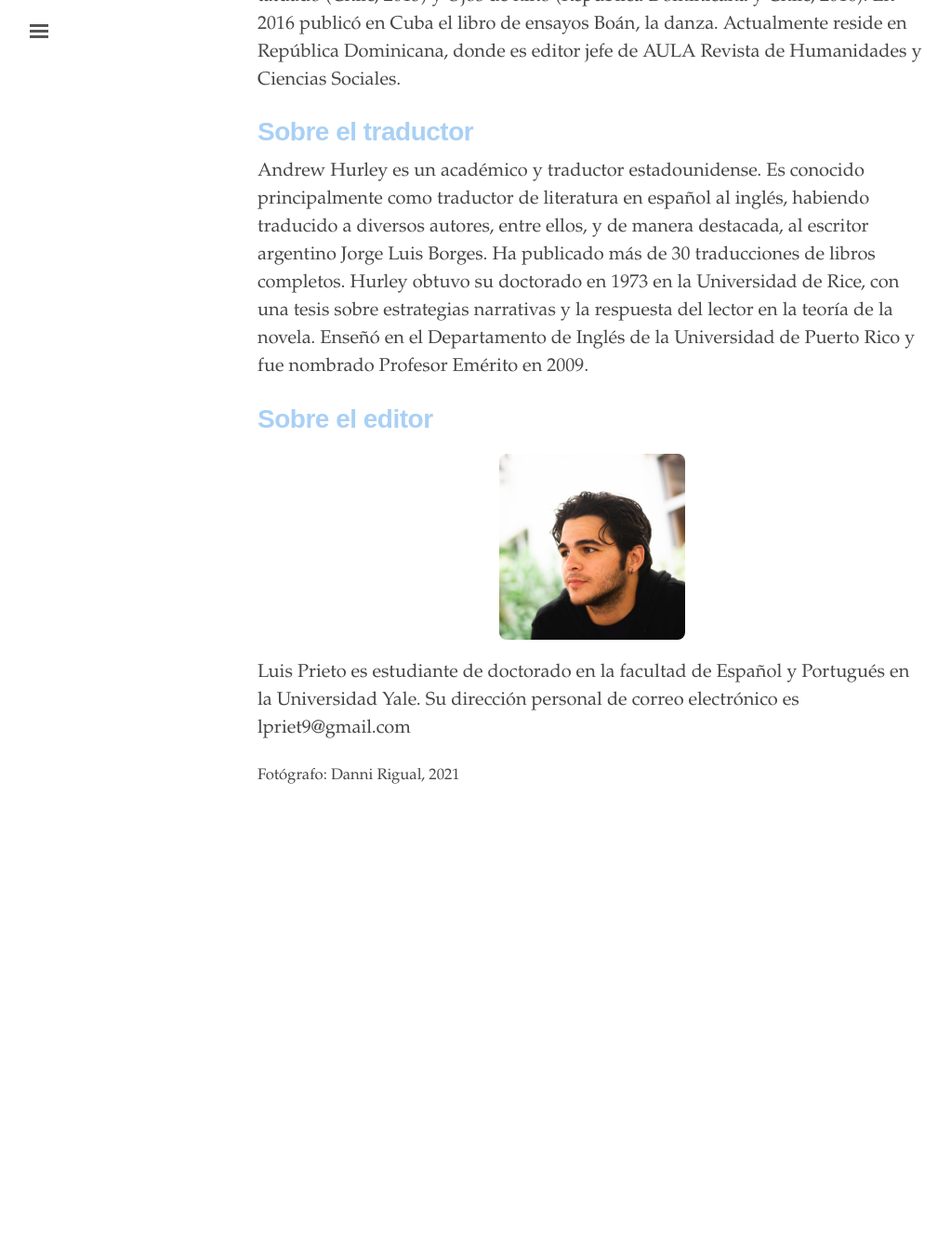
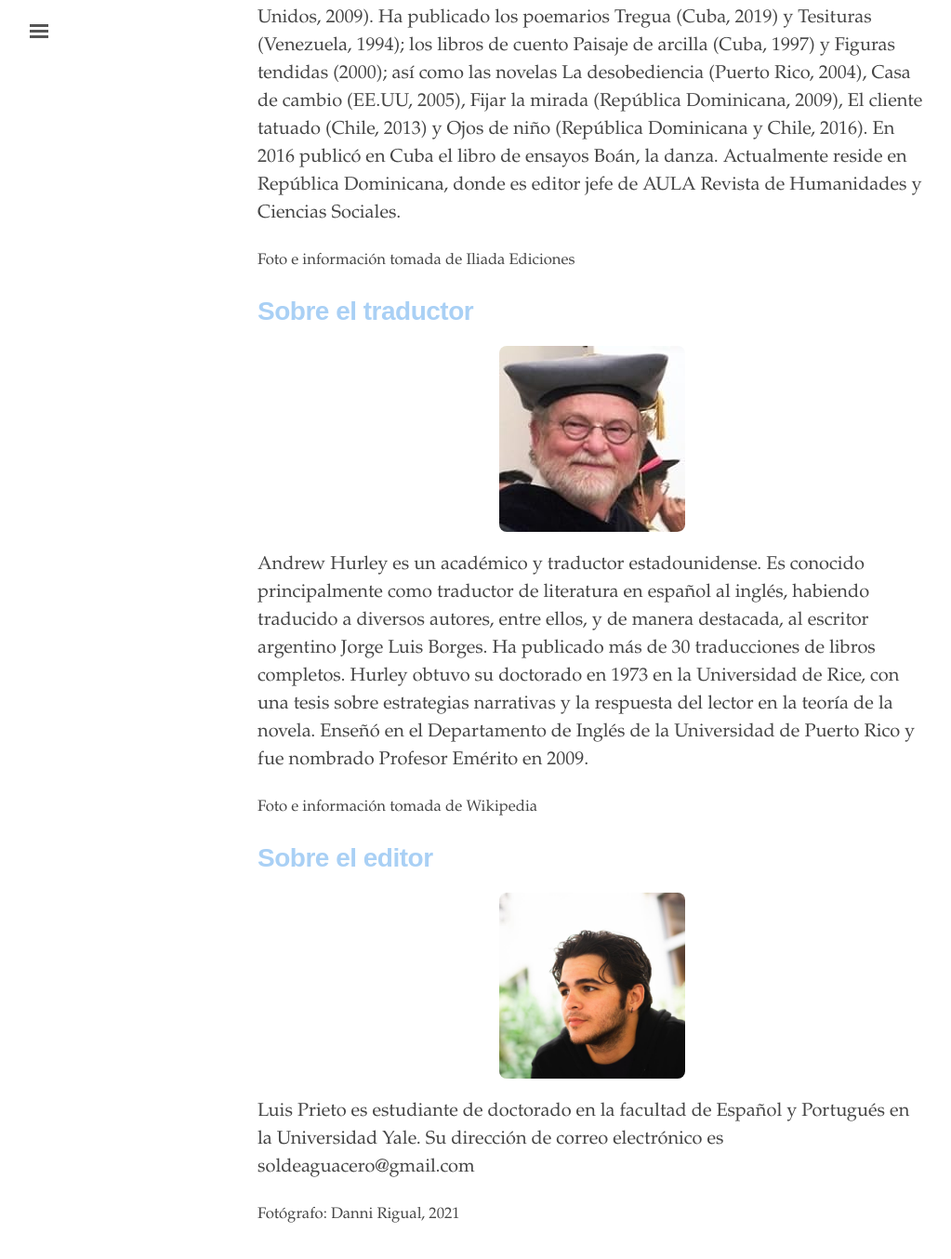
Before and after one commit to edicionesdereparto/paisajedearcilla, a Jekyll site: the page built from info.md, in a window 1280 px wide and 1400 px high, scrolled down 529 px. Shown: the top 1354 px of the window at 93% size, without its empty margins (3-1026 px from the left). Built offline with Jekyll 4.4.1, drawn with Linux system fonts in a browser that asks for light colours; before the commit the page ends 1457 px from its top, so only the background shows below that.

Commit message:
Update info.md

```diff
--- a/info.md
+++ b/info.md
@@ -3,17 +3,26 @@ layout: page
 title: Información del autor, el traductor y el editor
 ---
 <h1 style="font-weight: bold; color: #A9D0F5;">Sobre el autor</h1>
+<img src="{{ site.baseurl }}/assets/alejandro.jpg" alt="Luis Prieto" style="text-align: center; max-width: 200px; border-radius: 8px; margin: 20px auto; display: block;">
 <p>
 Alejandro F. Aguilar (Camagüey, Cuba. 1958) Escritor, profesor universitario y editor. Licenciado en Pedagogía Superior en Historia y Ciencias Sociales (Universidad de La Habana, Cuba, 1980) y Master en Artes, en Lengua Española y Literatura Hispanoamericana (Universidad Temple de Filadelfia, Estados Unidos, 2009). Ha publicado los poemarios Tregua (Cuba, 2019) y Tesituras (Venezuela, 1994); los libros de cuento Paisaje de arcilla (Cuba, 1997) y Figuras tendidas (2000); así como las novelas La desobediencia (Puerto Rico, 2004), Casa de cambio (EE.UU, 2005), Fijar la mirada (República Dominicana, 2009), El cliente tatuado (Chile, 2013) y Ojos de niño (República Dominicana y Chile, 2016). En 2016 publicó en Cuba el libro de ensayos Boán, la danza. Actualmente reside en República Dominicana, donde es editor jefe de AULA Revista de Humanidades y Ciencias Sociales.
 </p>
+<p>
+<small>Foto e información tomada de Iliada Ediciones</small>
+</p>
 <h1 style="font-weight: bold; color: #A9D0F5;">Sobre el traductor</h1>
+<img src="{{ site.baseurl }}/assets/andrew.jpg" alt="Luis Prieto" style="text-align: center; max-width: 200px; border-radius: 8px; margin: 20px auto; display: block;">
 <p>
 Andrew Hurley es un académico y traductor estadounidense. Es conocido principalmente como traductor de literatura en español al inglés, habiendo traducido a diversos autores, entre ellos, y de manera destacada, al escritor argentino Jorge Luis Borges. Ha publicado más de 30 traducciones de libros completos. Hurley obtuvo su doctorado en 1973 en la Universidad de Rice, con una tesis sobre estrategias narrativas y la respuesta del lector en la teoría de la novela. Enseñó en el Departamento de Inglés de la Universidad de Puerto Rico y fue nombrado Profesor Emérito en 2009.
 </p>
+<p>
+   <small>Foto e información tomada de Wikipedia</small>
+</p>
 <h1 style="font-weight: bold; color: #A9D0F5;">Sobre el editor</h1>
-
 <img src="{{ site.baseurl }}/assets/profile.png" alt="Luis Prieto" style="text-align: center; max-width: 200px; border-radius: 8px; margin: 20px auto; display: block;">
-
-Luis Prieto es estudiante de doctorado en la facultad de Español y Portugués en la Universidad Yale. Su dirección personal de correo electrónico es lpriet9@gmail.com
-
+<p>
+Luis Prieto es estudiante de doctorado en la facultad de Español y Portugués en la Universidad Yale. Su dirección de correo electrónico es soldeaguacero@gmail.com
+</p>
+<p>
 <small>Fotógrafo: Danni Rigual, 2021</small>
+</p>
```
